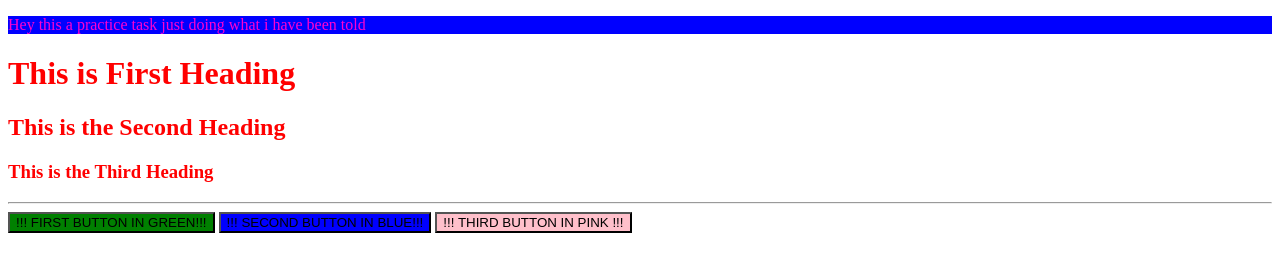
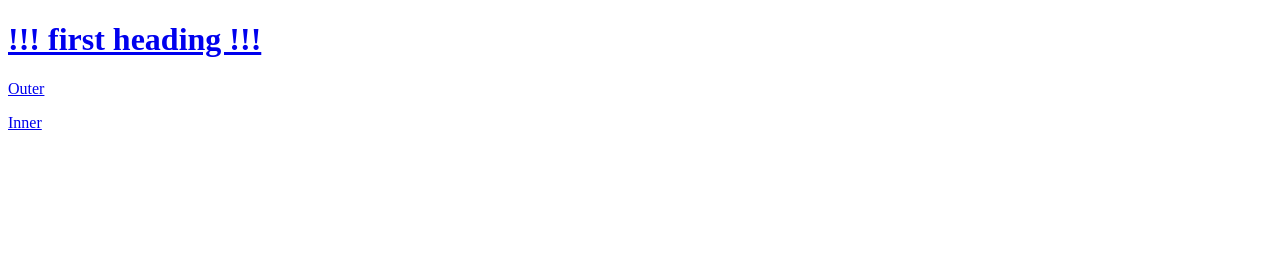
Before and after one commit to SubhankarProjects/CSS-Practice, a plain HTML site: page index.html in a window 1280 px wide. Drawn offline with Linux system fonts and the light colour scheme.

Commit message:
Add files via upload

```diff
--- a/index.html
+++ b/index.html
@@ -3,25 +3,16 @@
 <head>
     <meta charset="UTF-8">
     <meta name="viewport" content="width=device-width, initial-scale=1.0">
-    <title>Practice set 1</title>
-    <style>
-        #button2
-        {
-            background-color:blue ;
-        }
-    </style>
-    <link rel="stylesheet" href="My_style.css">
+    <title> Practice Set 2 </title>
+    <a rel="stylesheet" href="style2.css">
 </head>
 <body>
-    <div id="box">
-        <p> Hey this a practice task just doing what i have been told </p>
+    <h1>!!! first heading !!!</h1>
+    <div id="outer">
+        <p>Outer</p>
+        <div id="inner">
+            <p>Inner</p>
+        </div>
     </div>
-    <h1 class="heading">This is First Heading</h1>
-    <h2 class="heading">This is the Second Heading</h2>
-    <h3 class="heading">This is the Third Heading</h3>
-    <HR>
-    <button id="button1">!!! FIRST BUTTON IN GREEN!!!</button>
-    <button id="button2">!!! SECOND BUTTON IN BLUE!!!</button>
-    <button style="background-color:pink">!!! THIRD BUTTON IN PINK !!!</button>
 </body>
 </html>
--- /dev/null
+++ b/style2.css
@@ -0,0 +1,18 @@
+*
+{
+    font-family:'Times New Roman';;
+}
+h1
+{
+    text-align: center;
+    text-decoration: none;
+    text-transform: capitalize;
+}
+#outer
+{
+    font-size: 25px;
+}
+#inner
+{
+    font-size: 10px;
+}
```
